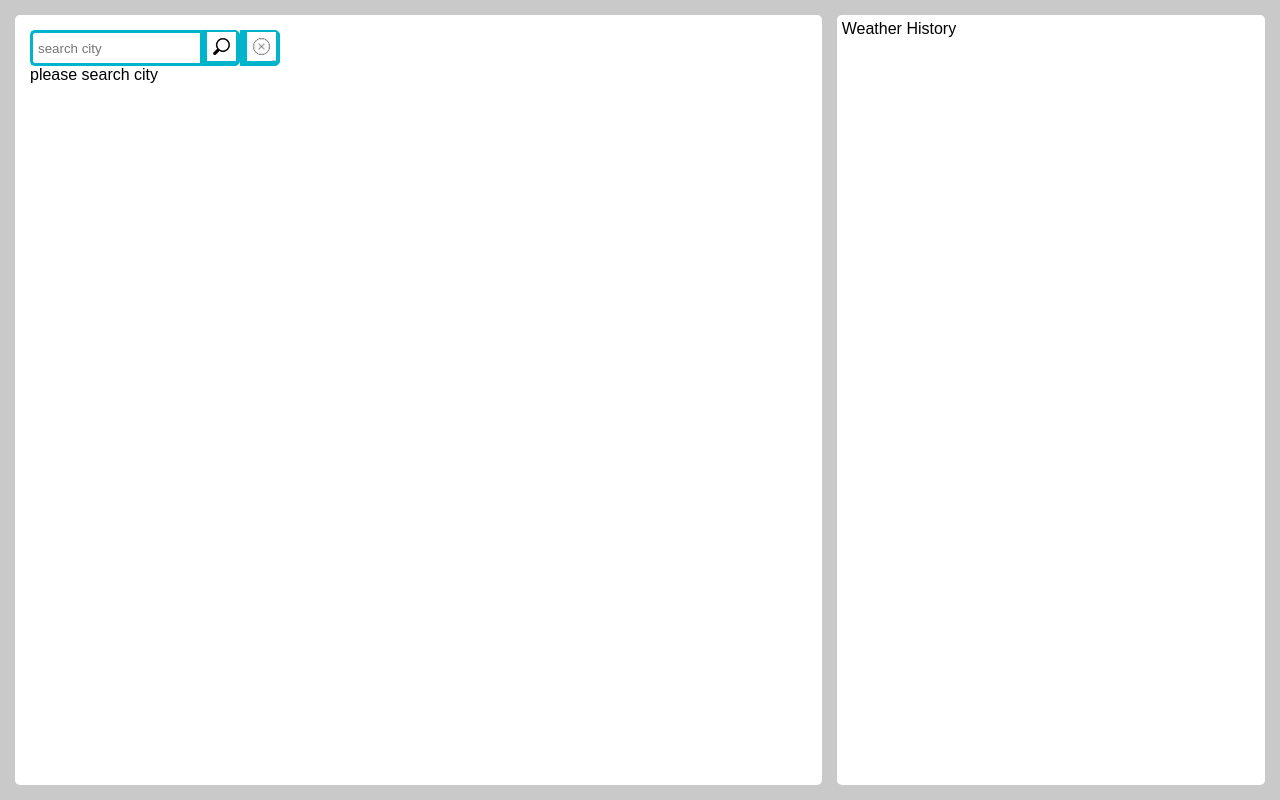
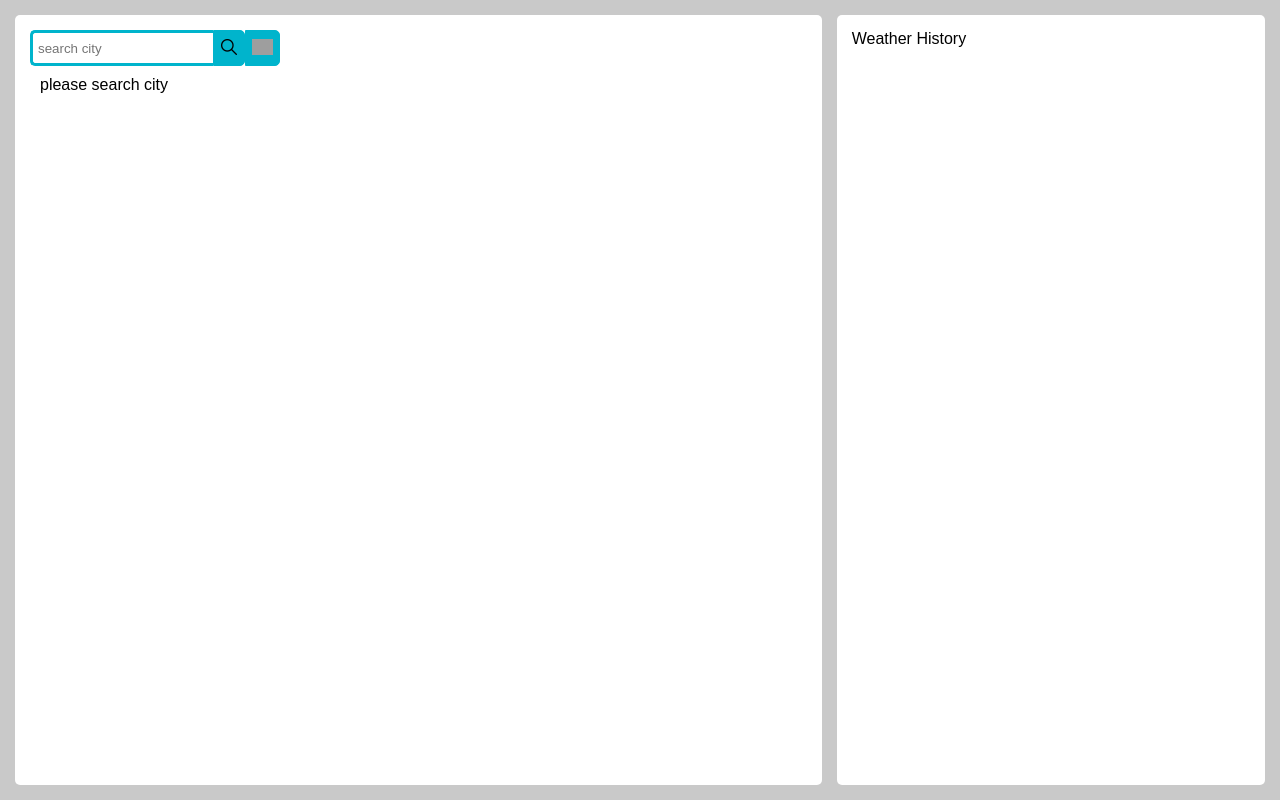
Before and after one commit to praveen-jayamoorthy/test-project, a React (Create React App) app: page / in a window 1280 px wide. Built offline with nearby package versions, Linux system fonts and the light colour scheme; grey boxes are pictures that could not be loaded.

Commit message:
fixed css issue

```diff
--- a/src/Component/SearchBox/index.js
+++ b/src/Component/SearchBox/index.js
@@ -1,7 +1,7 @@
 import React, {useState} from 'react'
 import './styles.css'
 import searchIcon from './../../assets/search.png'
-import closeButton from './../../assets/close_button.jpg'
+import closeButton from './../../assets/close.png'
 
 const SearchComponent = ({searchWeather, clearHandler}) => {
     const [cityName, setCityName] = useState('');
--- a/src/Component/SearchBox/styles.css
+++ b/src/Component/SearchBox/styles.css
@@ -40,10 +40,11 @@
     margin-right: 15px;
     background-color: #fff;
     border-radius: 5px;
+    overflow: auto;
 }
 
 .search-icon {
-    height: 90%;
+    height: 50%;
 }
 
 .main-component {
--- a/src/Component/WeatherHistory/index.js
+++ b/src/Component/WeatherHistory/index.js
@@ -5,7 +5,7 @@ import './styles.css'
 const WeatherHistoryReport = ({weatherHistoryReport, searchWeather}) => {
     return (
         <div className='weather-history-wrap'>
-            <div>
+            <div style={{padding:'10px'}}>
                 Weather History
             </div>
             <div>
--- a/src/Component/WeatherHistory/styles.css
+++ b/src/Component/WeatherHistory/styles.css
@@ -10,4 +10,5 @@
     padding: 5px;
     border-radius: 5px;
     width: 35%;
+    overflow: auto;
 }
--- a/src/Component/WeatherReport/index.js
+++ b/src/Component/WeatherReport/index.js
@@ -49,7 +49,7 @@ const WeatherReport = (props) => {
         return <NotFount error={errorReport}/>
     }
     return (
-        <div>
+        <div style={{padding: '10px'}}>
             please search city
         </div>
     )
@@ -96,7 +96,7 @@ const NotFount = ({error}) => {
     )
 }
 
-const WeatherIcon = (type) => {
+const WeatherIcon = ({type}) => {
     switch (type) {
         case  'Thunderstorm':
             return <i className="fas fa-bolt weather-icon weather-icon"/>
```
Also changed, not shown: src/assets/close_button.jpg (deleted), src/assets/search.png.
